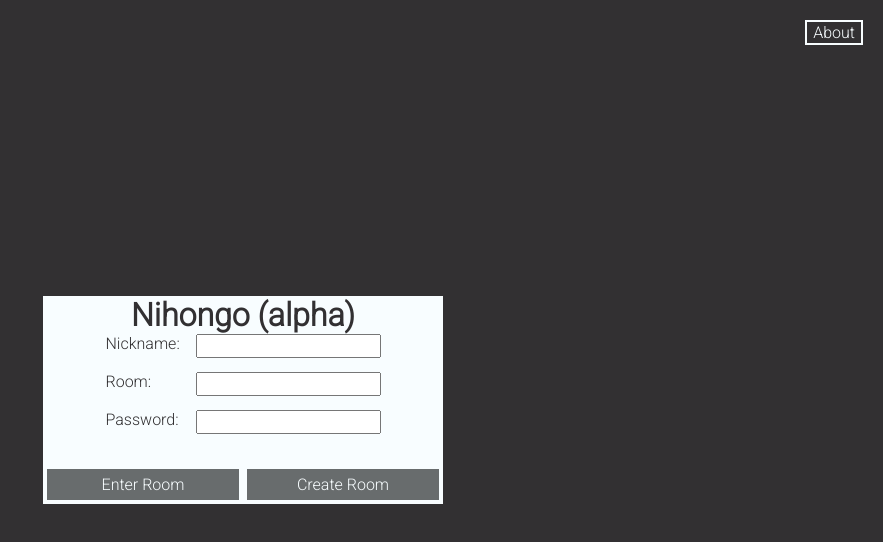
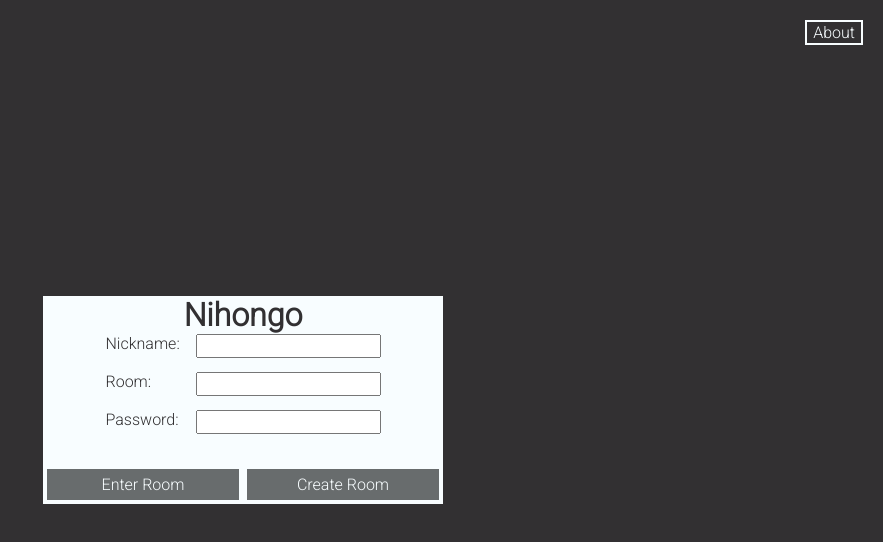
Before and after one commit to pboardman/nihongo.space, a website: page public/index.html in a window 1280 px wide. Shown: the whole page, without its empty margins (397-1280 px from the left). Drawn offline with nearby package versions, Linux system fonts and the light colour scheme; no server answers.

Commit message:
Removed (alpha)

```diff
--- a/public/index.html
+++ b/public/index.html
@@ -107,7 +107,7 @@ Example:
   </div>
   <div id="overlay"> </div>
   <div id="join-game">
-    <h1>Nihongo (alpha)</h1>
+    <h1>Nihongo</h1>
     <div class='join-input'>
       <label for='join-nickname'>Nickname: </label>
       <input id='join-nickname' type='text' maxlength="10"></input>
```
